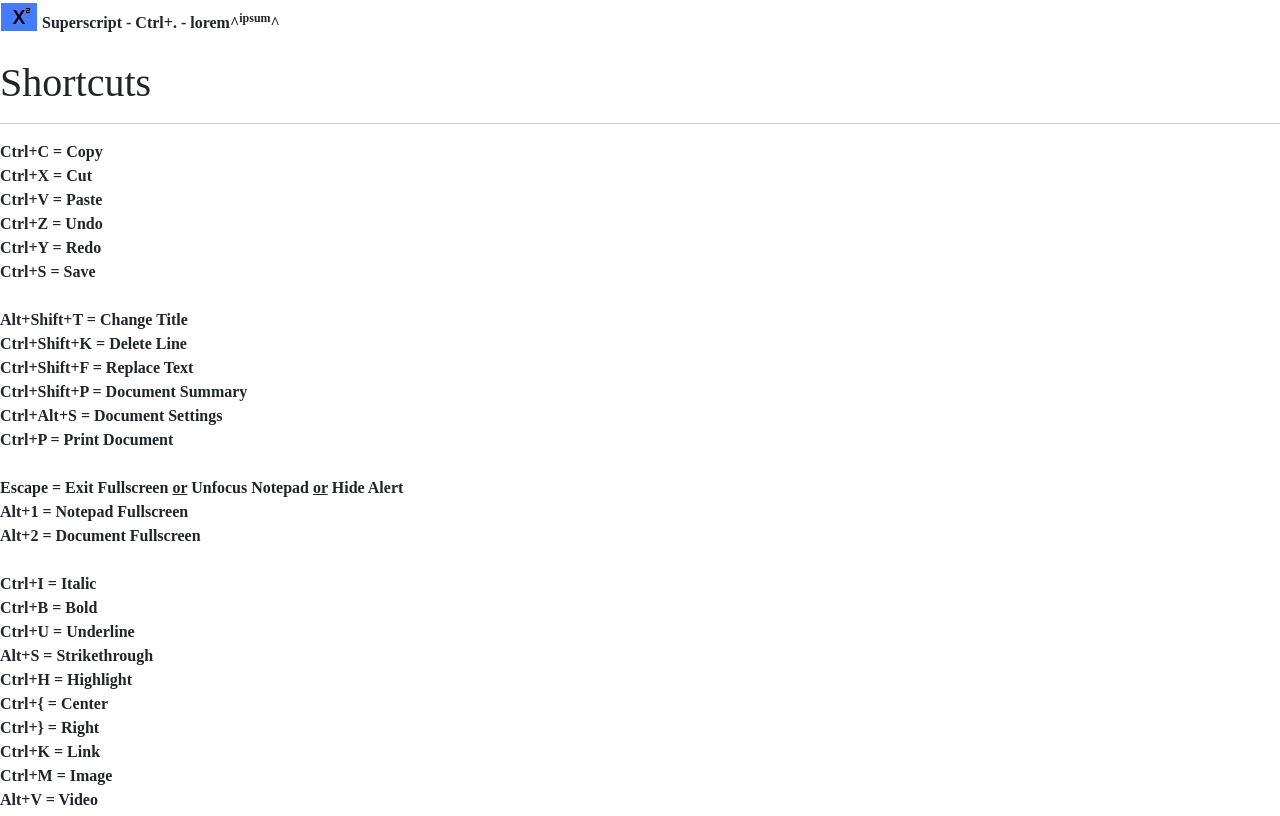
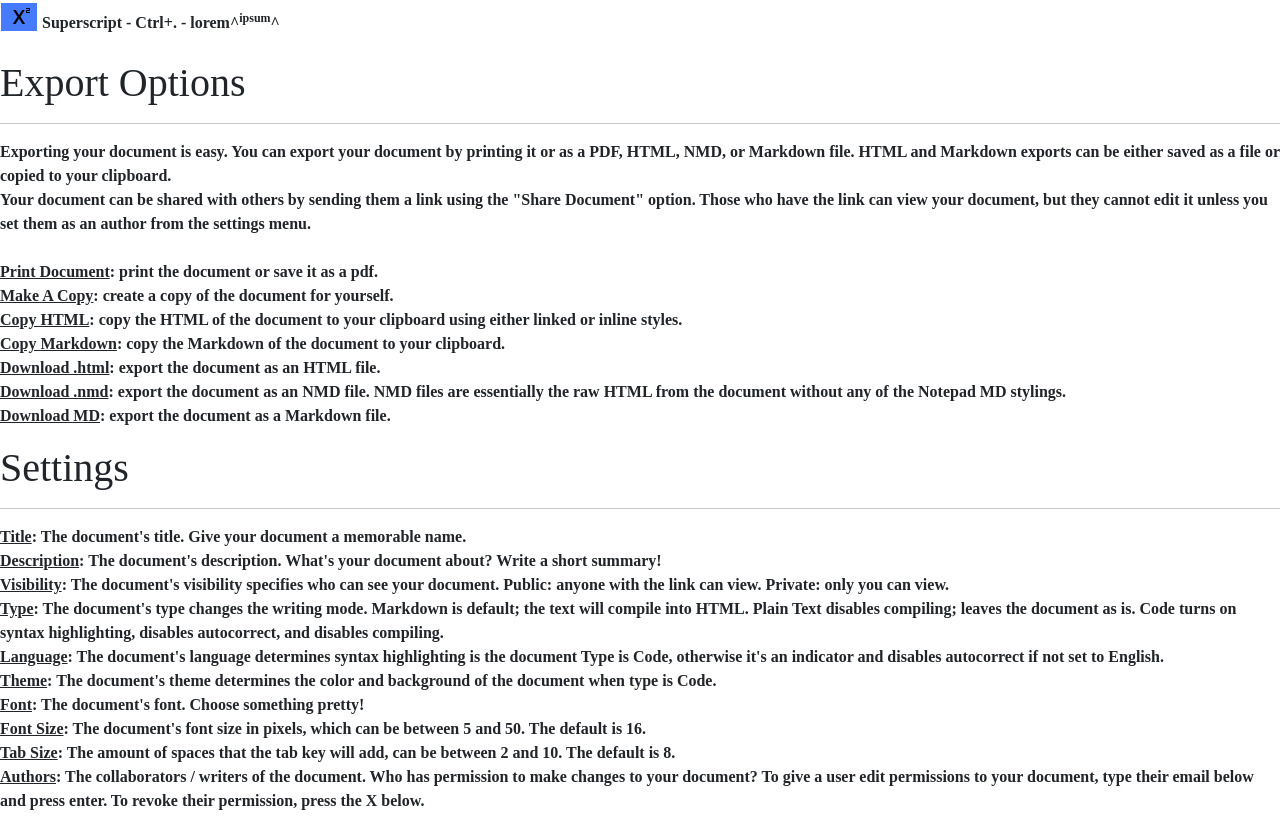
Before and after one commit to MihaiZecheru/notepad-md, a website with bundled scripts: page help/index.html in a window 1280 px wide. Shown: the part 2390-3206 px from the top of the page. Built offline with nearby package versions, Linux system fonts and the light colour scheme; a web font is replaced by a local one.

Commit message:
added settings and export options

```diff
--- a/help/index.html
+++ b/help/index.html
@@ -219,10 +219,6 @@
         </div>
       </div><br>
     </div>
-    <!-- <div>
-      <span>Footnote - Ctrl+Shift+6 - lorem ipsum<br></span>
-      <span class='footnote-bottom' data-footnote-id="footnote-id" id="footnote">ipsum</span>
-    </div> -->
     <div id="horizontal-rule">
       <button class="document-button disable-highlighting" tabindex="-1"><span class="material-symbols-outlined" title="Horizontal Rule | Alt+R">Minimize</span></button>
       <span>Horizontal Rule - Alt+R - The <a href="./#hr">line</a> under the headings.</span>
@@ -232,7 +228,38 @@
       <span>Superscript - Ctrl+. - lorem^<sup>ipsum</sup>^</span>
     </div><br>
   </div>
-
+  <div>
+    <h1 id="exports">Export Options</h1>
+    <hr>
+    <p>
+      Exporting your document is easy. You can export your document by printing it or as a PDF, HTML, NMD, or Markdown file. HTML and Markdown exports can be either saved as a file or copied to your clipboard.
+      <br>Your document can be shared with others by sending them a link using the "Share Document" option. Those who have the link can view your document, but they cannot edit it unless you set them as an author from the settings menu.
+      <br>
+      <br><u>Print Document</u>: print the document or save it as a pdf.
+      <br><u>Make A Copy</u>: create a copy of the document for yourself.
+      <br><u>Copy HTML</u>: copy the HTML of the document to your clipboard using either linked or inline styles.
+      <br><u>Copy Markdown</u>: copy the Markdown of the document to your clipboard.
+      <br><u>Download .html</u>: export the document as an HTML file.
+      <br><u>Download .nmd</u>: export the document as an NMD file. NMD files are essentially the raw HTML from the document without any of the Notepad MD stylings.
+      <br><u>Download MD</u>: export the document as a Markdown file.
+    </p>
+  </div>
+  <div>
+    <h1 id="settings">Settings</h1>
+    <hr>
+    <p>
+      <u>Title</u>: The document's title. Give your document a memorable name.<br>
+      <u>Description</u>: The document's description. What's your document about? Write a short summary!<br>
+      <u>Visibility</u>: The document's visibility specifies who can see your document. Public: anyone with the link can view. Private: only you can view.<br>
+      <u>Type</u>: The document's type changes the writing mode. Markdown is default; the text will compile into HTML. Plain Text disables compiling; leaves the document as is. Code turns on syntax highlighting, disables autocorrect, and disables compiling.<br>
+      <u>Language</u>: The document's language determines syntax highlighting is the document Type is Code, otherwise it's an indicator and disables autocorrect if not set to English.<br>
+      <u>Theme</u>: The document's theme determines the color and background of the document when type is Code.<br>
+      <u>Font</u>: The document's font. Choose something pretty!<br>
+      <u>Font Size</u>: The document's font size in pixels, which can be between 5 and 50. The default is 16.<br>
+      <u>Tab Size</u>: The amount of spaces that the tab key will add, can be between 2 and 10. The default is 8.<br>
+      <u>Authors</u>: The collaborators / writers of the document. Who has permission to make changes to your document? To give a user edit permissions to your document, type their email below and press enter. To revoke their permission, press the X below.
+    </p>
+  </div>
   <div>
     <h1 id="shortcuts">Shortcuts</h1>
     <span id="snackbar">Successfully Copied</span>
```
